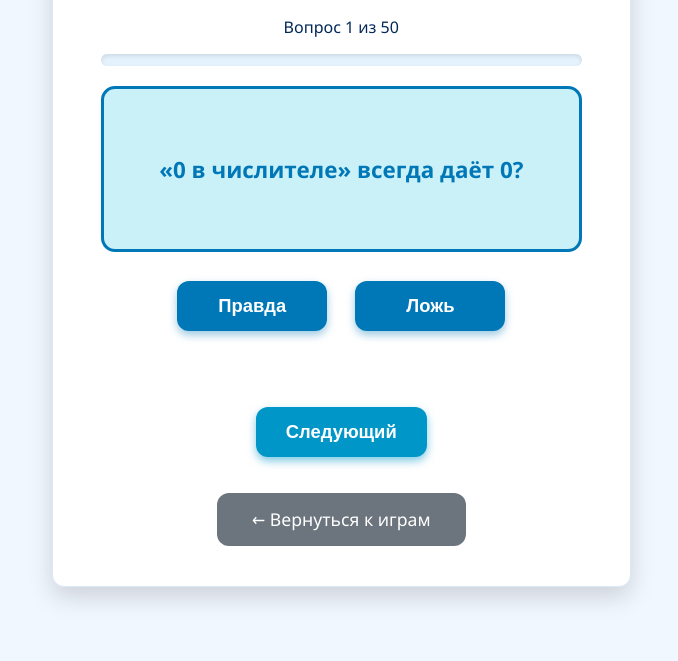
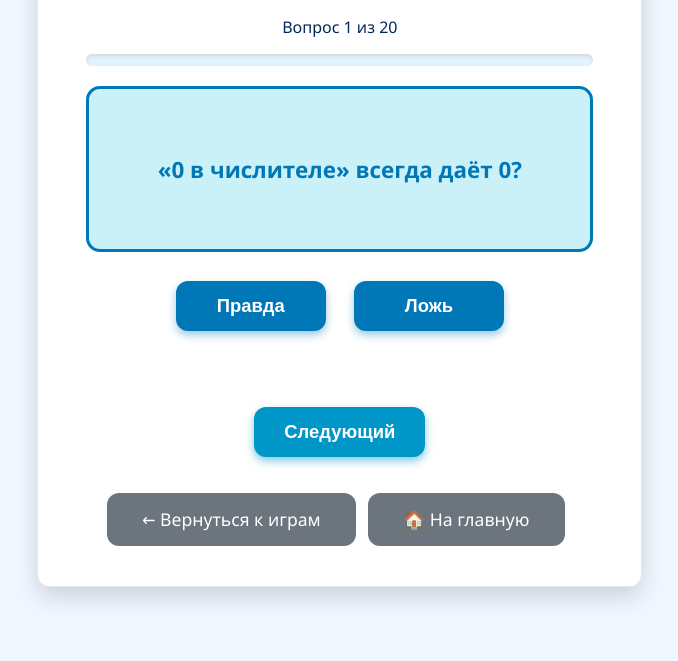
Before and after one commit to 1fantom/algebra-book, a plain HTML site: page docs/games/true_false.html in a window 1280 px wide. Shown: the part 203-864 px from the top of the page, without its empty margins (321-999 px from the left). Drawn offline with Linux system fonts and the light colour scheme.

Commit message:
Update true_false.html

```diff
--- a/docs/games/true_false.html
+++ b/docs/games/true_false.html
@@ -139,6 +139,7 @@
       border-radius: var(--radius);
       transition: background-color 0.3s;
       user-select: none;
+      margin-right: 0.5rem;
     }
 
     .exit-btn:hover {
@@ -194,6 +195,7 @@
 
       <div class="text-center">
         <a href="../games.html" class="exit-btn">← Вернуться к играм</a>
+        <a href="../index.html" class="exit-btn">🏠 На главную</a>
       </div>
     </div>
   </main>
@@ -204,14 +206,12 @@
       {q: '«P/P» равно 0 при P≠0?', a: false},
       {q: 'Можно сокращать дробь на 1?', a: true},
       {q: 'Любую дробь можно умножить на 0/0?', a: false},
-
       {q: 'Дробь с нулём в знаменателе определена?', a: false},
       {q: 'Сокращение дроби не меняет её значение?', a: true},
       {q: 'Дробь 5/1 равна 5?', a: true},
       {q: 'Дробь 0/5 равна 5?', a: false},
       {q: 'Если числитель больше знаменателя, дробь больше 1?', a: true},
       {q: 'Дробь -3/4 отрицательная?', a: true},
-
       {q: 'Дробь можно представить в виде десятичной записи?', a: true},
       {q: 'Дробь 1/3 равна 0.333…?', a: true},
       {q: 'Умножение дроби на её обратную даёт 1?', a: true},
@@ -221,40 +221,7 @@
       {q: 'Дробь 7/7 равна 1?', a: true},
       {q: 'Дробь с отрицательным знаменателем всегда положительна?', a: false},
       {q: 'Дробь можно представить в виде смешанного числа?', a: true},
-      {q: 'Произведение двух положительных дробей всегда положительно?', a: true},
-
-      {q: 'Произведение дроби и 0 всегда равно 0?', a: true},
-      {q: 'Дробь 0/0 имеет определённое значение?', a: false},
-      {q: 'Число 1 можно представить как дробь?', a: true},
-      {q: 'Дробь с числителем 0 всегда равна 0?', a: true},
-      {q: 'При вычитании дробей знаменатели должны быть одинаковыми?', a: false},
-      {q: 'Дробь 3/0 равна бесконечности?', a: false},
-      {q: 'Дробь 5/8 больше 1/2?', a: true},
-      {q: 'Дробь 1/4 меньше 1/3?', a: true},
-      {q: 'Дробь с числителем и знаменателем равными числами равна 1?', a: true},
-      {q: 'Дробь 1/1 равна 1?', a: true},
-
-      {q: 'Обратная дробь к 2/3 — это 3/2?', a: true},
-      {q: 'Обратная дробь к 0/1 существует?', a: false},
-      {q: 'Дробь 2/3 можно сократить?', a: false},
-      {q: 'Дробь 6/9 сокращается до 2/3?', a: true},
-      {q: 'Сложение дробей всегда увеличивает значение?', a: false},
-      {q: 'Любое число можно представить в виде дроби?', a: true},
-      {q: 'Дробь с отрицательным числителем отрицательна?', a: true},
-      {q: 'При делении дробей числитель первой умножается на знаменатель второй?', a: true},
-      {q: 'Если дробь умножить на её числитель, результат всегда равен 1?', a: false},
-      {q: 'Произведение дроби и её обратной равно 1?', a: true},
-
-      {q: 'Дробь 10/5 равна 2?', a: true},
-      {q: 'Дробь 4/0 определена?', a: false},
-      {q: 'При сложении дробей знаменатели складываются?', a: false},
-      {q: 'Дробь 7/14 сокращается до 1/2?', a: true},
-      {q: 'Дробь с отрицательным числителем всегда положительна?', a: false},
-      {q: 'Дробь 0/7 равна 0?', a: true},
-      {q: 'Обратная дробь к 5/1 — 1/5?', a: true},
-      {q: 'Дробь можно представить в виде десятичной периодической дроби?', a: true},
-      {q: 'Дробь 3/5 больше 1/2?', a: true},
-      {q: 'Если числитель дроби равен знаменателю, то дробь равна 0?', a: false}
+      {q: 'Произведение двух положительных дробей всегда положительно?', a: true}
     ];
 
     let tfIdx = 0;
```
